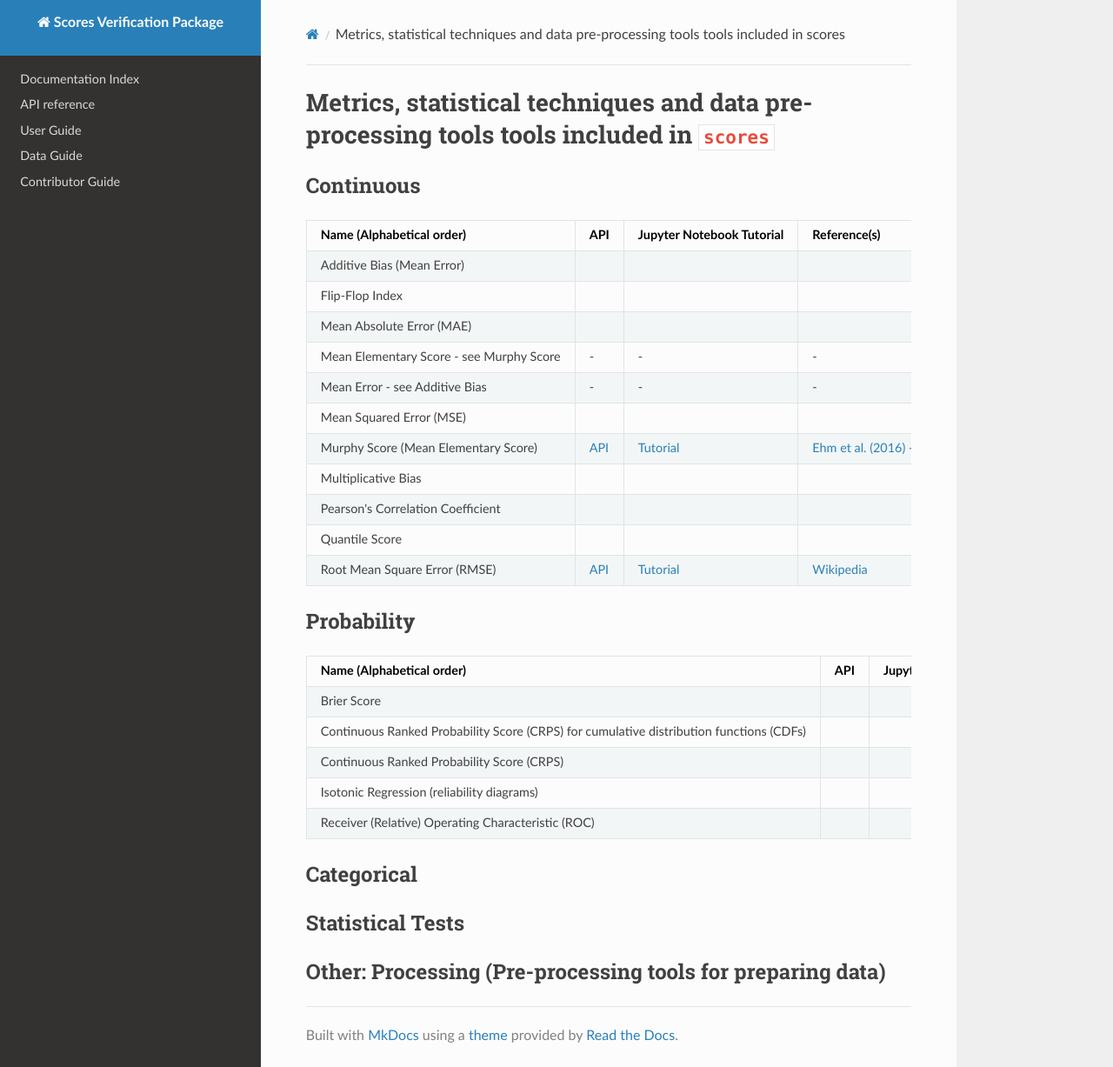
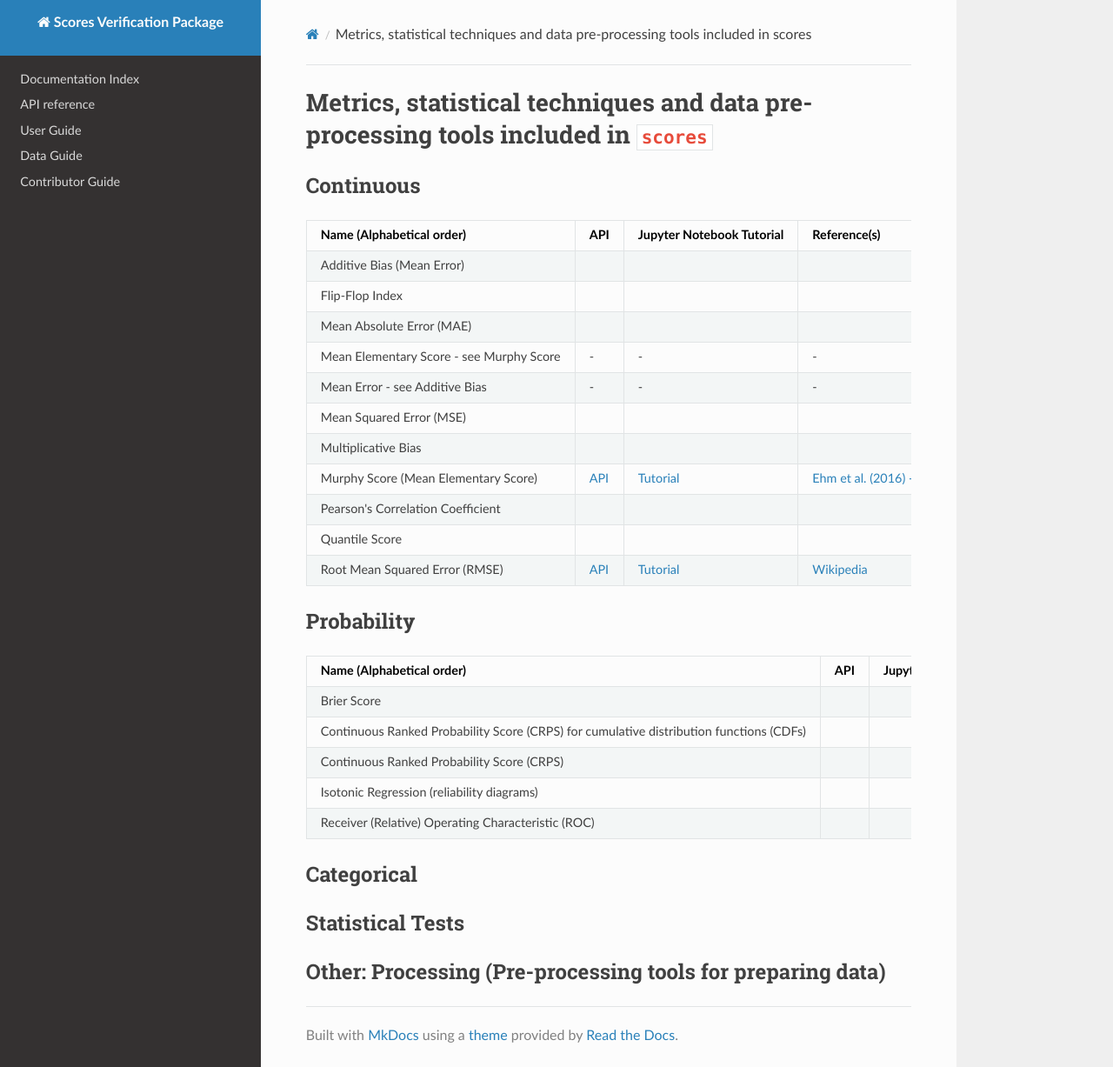
Before and after one commit to nci/scores, an MkDocs documentation site: the page built from docs/included.md, in a window 1280 px wide and 1227 px high. Shown: the whole window at 87% size. Built offline with MkDocs 1.6.1, drawn with Linux system fonts in a browser that asks for light colours; nearby versions of some CDN libraries.

Commit message:
Update included.md
Fixed typos and incorrect ordering

Signed-off-by: Steph-Chong <168800785+Steph-Chong@users.noreply.github.com>

```diff
--- a/docs/included.md
+++ b/docs/included.md
@@ -1,4 +1,4 @@
-# Metrics, statistical techniques and data pre-processing tools tools included in `scores`
+# Metrics, statistical techniques and data pre-processing tools included in `scores`
 
 ## Continuous
 
@@ -10,12 +10,11 @@
 | Mean Elementary Score - see Murphy Score |   -    |         -                 |       -      |
 | Mean Error - see Additive Bias    |      -        |               -           |       -      |
 | Mean Squared Error (MSE)          |               |                           |              |
+| Multiplicative Bias               |               |                           |              |
 | Murphy Score (Mean Elementary Score) | [API](https://scores.readthedocs.io/en/latest/api.html#scores.continuous.murphy_score) | [Tutorial](https://scores.readthedocs.io/en/latest/tutorials/Murphy_Diagrams.html) | [Ehm et al. (2016) - Theorem 1](https://www.jstor.org/stable/24775351); [Taggart (2022) - Theorem 5.3](https://doi.org/10.1214/21-ejs1957) |
-| Multiplicative Bias               |               |                           |              |
 | Pearson's Correlation Coefficient |               |                           |              |
 | Quantile Score                    |               |                           |              |
-| Root Mean Square Error (RMSE)     | [API](https://scores.readthedocs.io/en/latest/api.html#scores.continuous.rmse) | [Tutorial](https://scores.readthedocs.io/en/latest/tutorials/Root_Mean_Squared_Error.html) | [Wikipedia](https://en.wikipedia.org/wiki/Root-mean-square_deviation) |
-
+| Root Mean Squared Error (RMSE)     | [API](https://scores.readthedocs.io/en/latest/api.html#scores.continuous.rmse) | [Tutorial](https://scores.readthedocs.io/en/latest/tutorials/Root_Mean_Squared_Error.html) | [Wikipedia](https://en.wikipedia.org/wiki/Root-mean-square_deviation) |
 
 ## Probability
 
@@ -25,7 +24,7 @@
 | Continuous Ranked Probability Score (CRPS) for cumulative distribution functions (CDFs) |       |    |
 | Continuous Ranked Probability Score (CRPS) |               |                           |              |
 | Isotonic Regression (reliability diagrams) |               |                           |              |
-|  Receiver (Relative) Operating Characteristic (ROC) |      |                           |              |
+| Receiver (Relative) Operating Characteristic (ROC) |      |                           |              |
 
 ## Categorical
 
```
